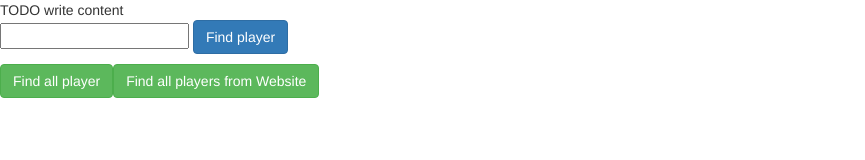
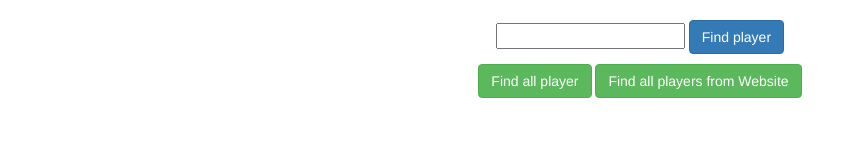
Before and after one commit to Joachimdj/exercise3, a plain HTML site: page ex1/web/index.html in a window 1280 px wide. Shown: the whole page, without its empty margins (0-865 px from the left). Drawn offline with nearby package versions, Linux system fonts and the light colour scheme.

Commit message:
resets table, divs

```diff
--- a/ex1/web/index.html
+++ b/ex1/web/index.html
@@ -6,7 +6,7 @@ and open the template in the editor.
 -->
 <html>
     <head>
-        <title>TODO supply a title</title>
+        <title>Players table</title>
         <meta charset="UTF-8">
         <meta name="viewport" content="width=device-width, initial-scale=1.0">
         <script src="//code.jquery.com/jquery-1.11.2.min.js"></script>
@@ -47,6 +47,7 @@ and open the template in the editor.
                });
 
                request.done(function (msg){
+                   $('#links').empty();
                    var message = "";
                    message = msg;
                        $("#links").append(message);
@@ -147,15 +148,14 @@ and open the template in the editor.
 
         </script>
     </head>
-    <body>
-        <div>TODO write content</div>
-        <p>
+    <body> <br>
+        <p align="center">
 
             <input type="text" id="id"></input> <button id="getPlayers"class="btn btn-primary">Find player</button>
         <div id="links"></div>
 
 
-      </input><button id="getAllPlayers" class="btn btn-success">Find all player</button><button id="getAllPlayersFromWebsite" class="btn btn-success">Find all players from Website</button>
+        <p align="center"><button id="getAllPlayers" class="btn btn-success">Find all player</button> <button id="getAllPlayersFromWebsite" class="btn btn-success">Find all players from Website</button>
        <div class="loader"></div>
       <table class="table" id="allPlayers">
 
```
